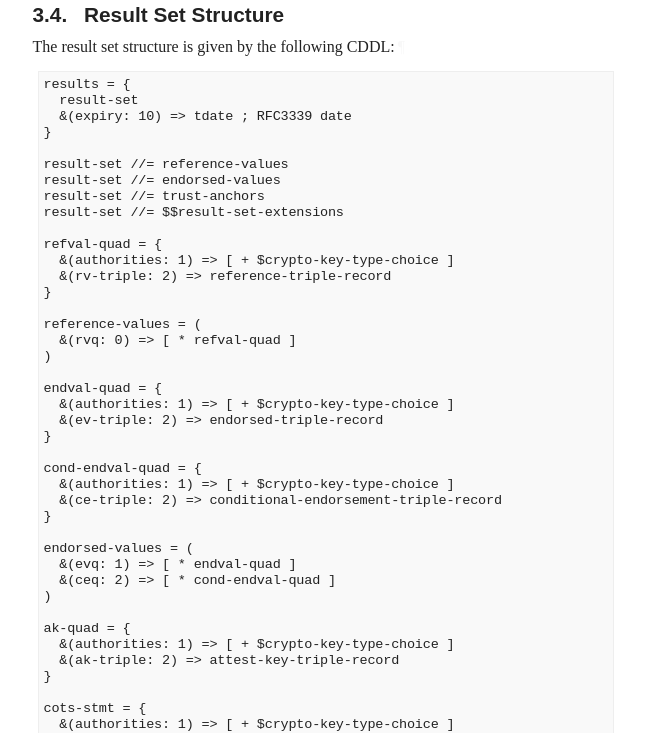
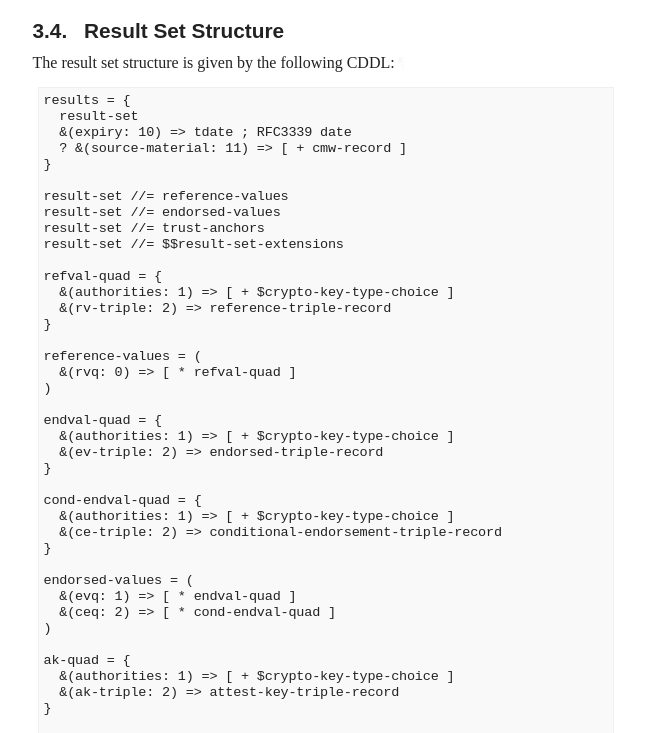
Before and after one commit to rats-endorsements-distribution/draft-howard-rats-coserv, a plain HTML site: page draft-howard-rats-coserv.html in a window 1280 px wide. Shown: the part 5440-6173 px from the top of the page, without its empty margins (92-754 px from the left). Drawn offline with Linux system fonts and the light colour scheme; a web font is replaced by a local one.

Commit message:
Script updating gh-pages from d1a5b51. [ci skip]

```diff
--- a/draft-howard-rats-coserv.html
+++ b/draft-howard-rats-coserv.html
@@ -1438,6 +1438,7 @@ query = {
   &amp;(artifact-type: 0) =&gt; artifact-type
   &amp;(environment-selector: 1) =&gt; environment-selector-map
   &amp;(timestamp: 2) =&gt; tdate ; RFC3339 date
+  ? &amp;(include-source-material: 3) =&gt; bool .default false
 }
 
 artifact-type = &amp;(endorsed-values: 0)
@@ -1523,6 +1524,7 @@ For example, it would not be possible to query for both class-level and instance
 results = {
   result-set
   &amp;(expiry: 10) =&gt; tdate ; RFC3339 date
+  ? &amp;(source-material: 11) =&gt; [ + cmw-record ]
 }
 
 result-set //= reference-values
@@ -1573,6 +1575,10 @@ trust-anchors = (
 ; import CoTS
 ;
 cots = "TODO COTS"
+;
+; import CMW
+;
+cmw-record = "TODO CMW"
 </pre><a href="#section-3.4-2" class="pilcrow">¶</a>
 </div>
 </section>
```
Also changed, not shown: index.html (+2 -2 lines), draft-howard-rats-coserv.txt.
